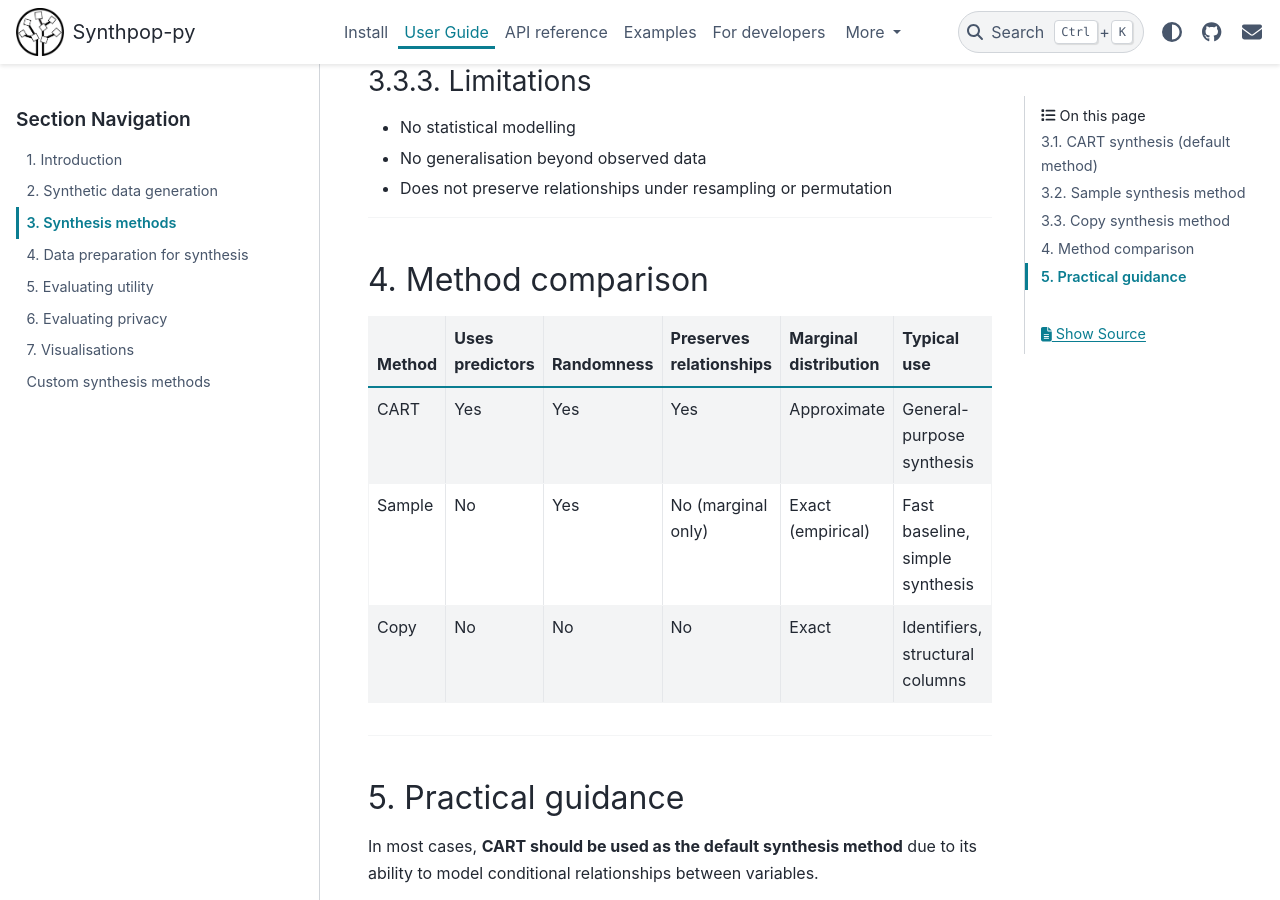
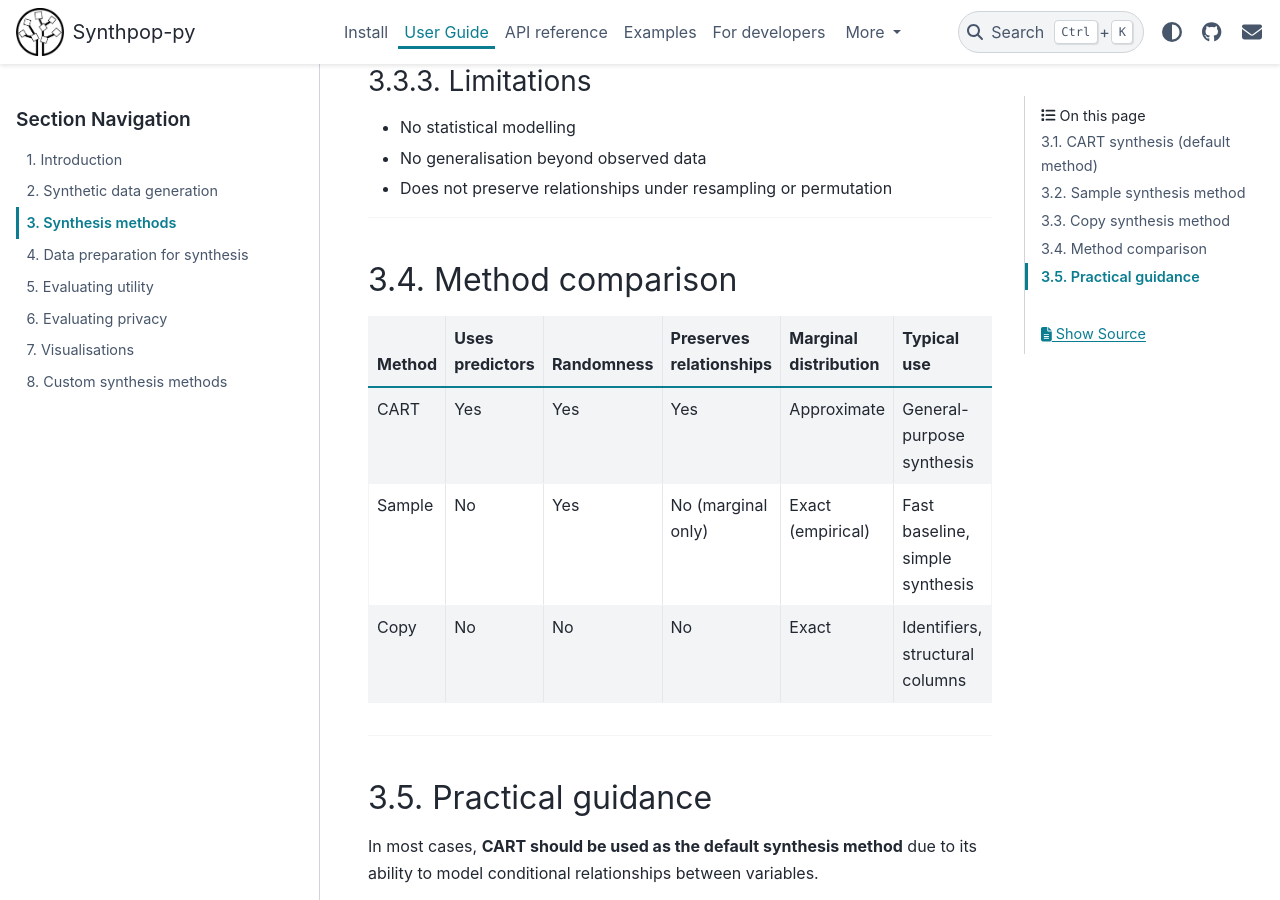
Before and after one commit to duonl/synthpop-py, a Sphinx documentation site: the page built from docs/source/user_guides/3_synthesis_methods.md, in a window 1280 px wide and 900 px high, scrolled down 7826 px. Built offline with Sphinx 7.4.7 and the PyData theme 0.15.4, drawn with Linux system fonts in a browser that asks for light colours.

Commit message:
fix numbering

```diff
--- a/docs/source/user_guides/3_synthesis_methods.md
+++ b/docs/source/user_guides/3_synthesis_methods.md
@@ -268,7 +268,7 @@ Y^{syn} = Y^{obs}
 
 ---
 
-## 4. Method comparison
+## 3.4. Method comparison
 
 | Method | Uses predictors | Randomness | Preserves relationships | Marginal distribution | Typical use |
 |--------|----------------|-------------|------------------------|------------------------|--------------|
@@ -278,7 +278,7 @@ Y^{syn} = Y^{obs}
 
 ---
 
-## 5. Practical guidance
+## 3.5. Practical guidance
 
 In most cases, **CART should be used as the default synthesis method** due to its ability to model conditional relationships between variables.
 
--- a/docs/source/user_guides/8_custom_synthesis_methods.md
+++ b/docs/source/user_guides/8_custom_synthesis_methods.md
@@ -1,2 +1,2 @@
-# Custom synthesis methods
+# 8. Custom synthesis methods
 Still to be written
```
